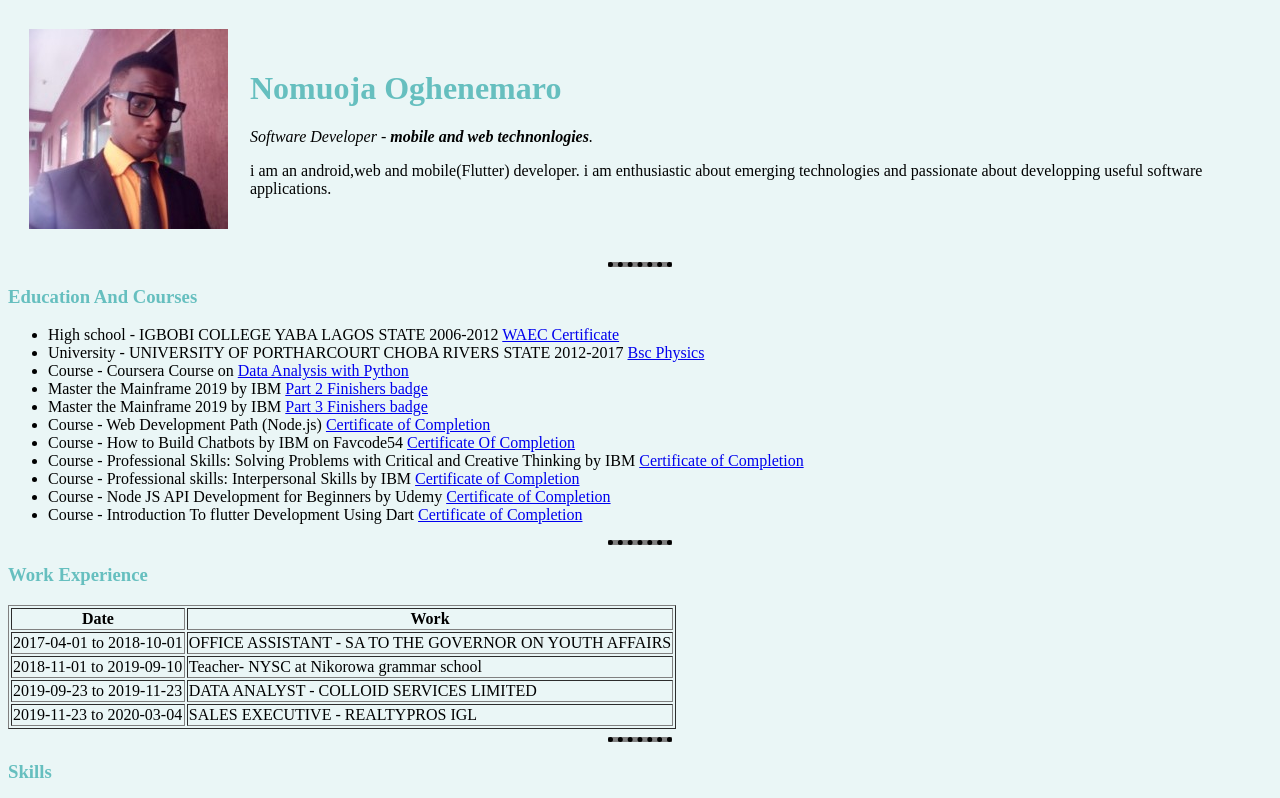
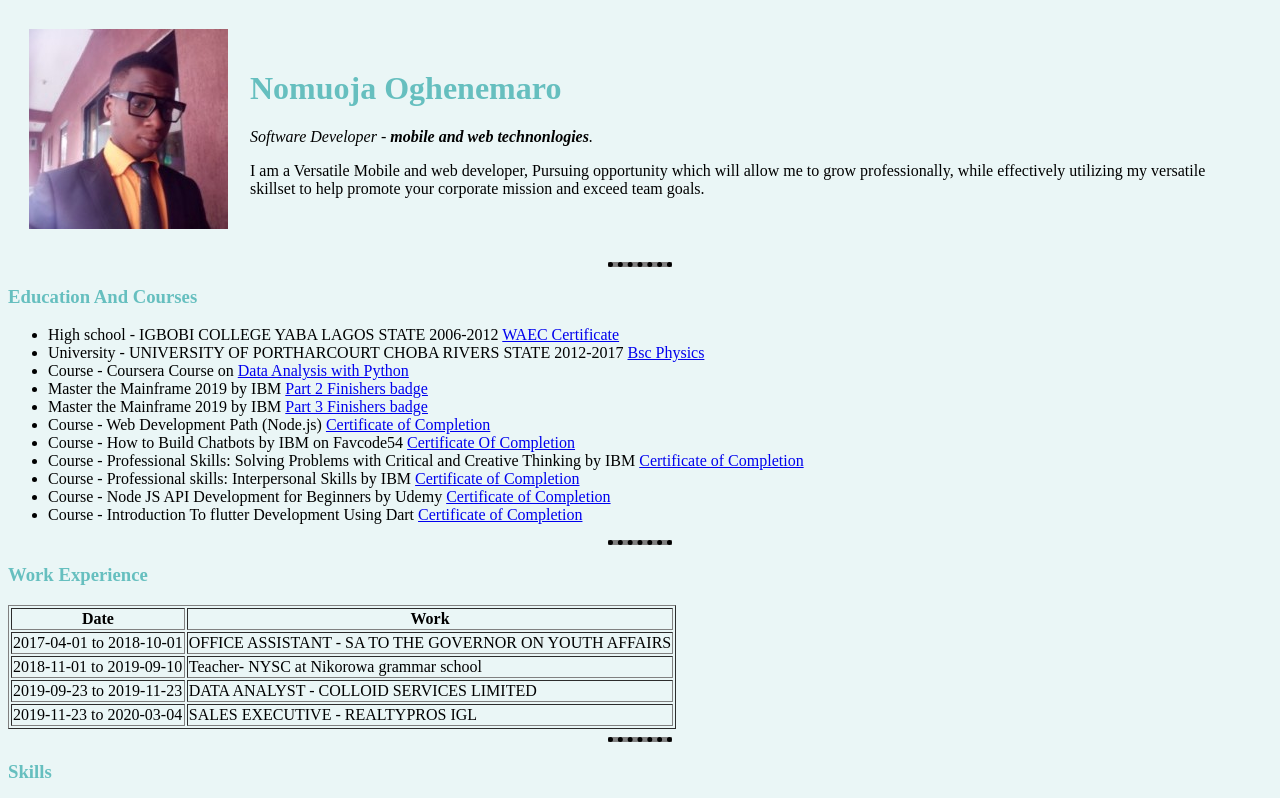
Before and after one commit to gosteve2705/CV, a plain HTML site: page index.html in a window 1280 px wide. Shown: the top 798 px of the page. Drawn offline with Linux system fonts and the light colour scheme.

Commit message:
updated introduction

```diff
--- a/index.html
+++ b/index.html
@@ -15,7 +15,7 @@
         <td>
           <h1>Nomuoja Oghenemaro</h1>
           <p><em>Software Developer -<strong> mobile and web technonlogies</strong>.</em></p>
-          <p>i am an android,web and mobile(Flutter) developer. i am enthusiastic about emerging technologies and passionate about developping useful software applications.</p>
+          <p>I am a Versatile Mobile and web developer, Pursuing opportunity which will allow me to grow professionally, while effectively utilizing my versatile skillset to help promote your corporate mission and exceed team goals.</p>
           </td>
       </tr>
     </table>
```
